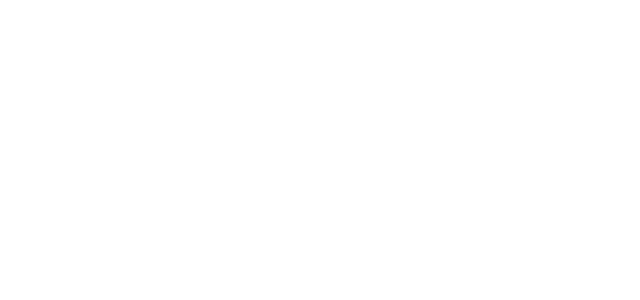
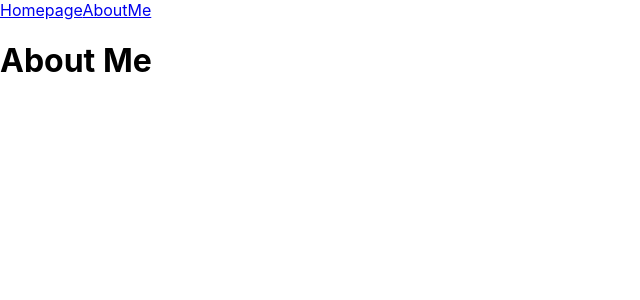
Before and after one commit to Divu03/React-Meta, a React (Create React App) app in the folder practiceapp/: page /aboutMe in a window 1280 px wide. Shown: the top 300 px of the page, without its empty margins (0-640 px from the left). Built offline with nearby package versions, Linux system fonts and the light colour scheme.

Commit message:
starting code for  excersice 3.1.4

```diff
--- a/practiceapp/src/App.js
+++ b/practiceapp/src/App.js
@@ -1,8 +1,21 @@
 import React from "react";
-
+import Homepage from "./components/Homepage";
+import AboutMe from "./components/AboutMe";
+import {Route,Routes,Link} from 'react-router-dom'
 
 function App() {
-
+    return(
+        <div>
+            <nav>
+                <Link to="/" className="nav-item">Homepage</Link>
+                <Link to="/aboutMe" className="nav-item">AboutMe</Link>
+            </nav>
+            <Routes>
+                <Route path="/" element={<Homepage/>}/>
+                <Route path="/aboutMe" element={<AboutMe/>}/>
+            </Routes>
+        </div>
+    );
 };
 
 export default App;
--- /dev/null
+++ b/practiceapp/src/components/AboutMe.jsx
@@ -0,0 +1,7 @@
+function AboutMe() {
+    return(
+        <h1>About Me</h1>
+    );
+}
+
+export default AboutMe;
--- /dev/null
+++ b/practiceapp/src/components/Homepage.jsx
@@ -0,0 +1,7 @@
+function Homepage() {
+    return(
+        <h1>About Me</h1>
+    );
+}
+
+export default Homepage;
```
